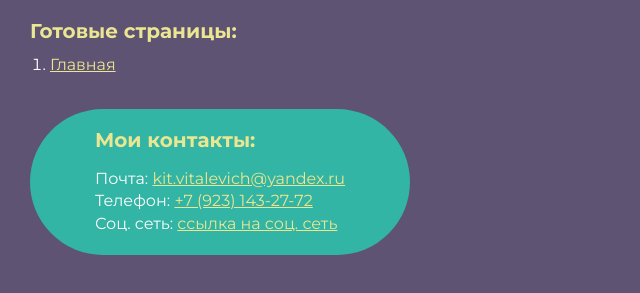
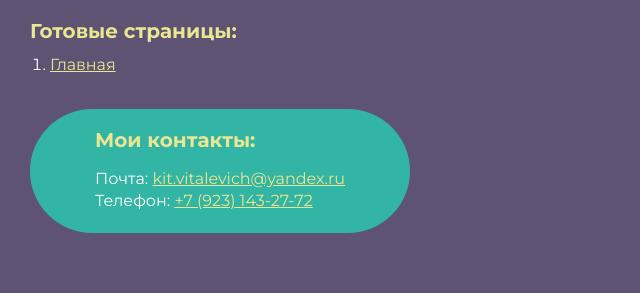
Before and after one commit to KitVitalevich/Solar, a plain HTML site: page index.html in a window 1280 px wide. Shown: the part 115-408 px from the top of the page, without its empty margins (0-640 px from the left). Drawn offline with Linux system fonts and the light colour scheme.

Commit message:
Update index.html

```diff
--- a/index.html
+++ b/index.html
@@ -30,7 +30,7 @@
 			<h2>Мои контакты:</h2>
 			<p>Почта: <a href="mailto:kit.vitalevich@yandex.ru">kit.vitalevich@yandex.ru</a></p>
 			<p>Телефон: <a href="tel:89231432772">+7 (923) 143-27-72</a></p>
-			<p>Соц. сеть: <a href="">ссылка на соц. сеть</a></p>
+			<!-- <p>Соц. сеть: <a href="">ссылка на соц. сеть</a></p> -->
 		</div>
 	</div>
 </body>
```
